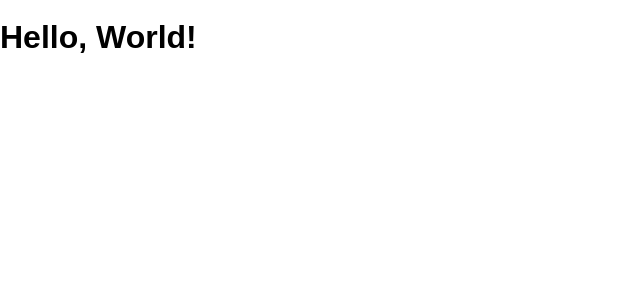
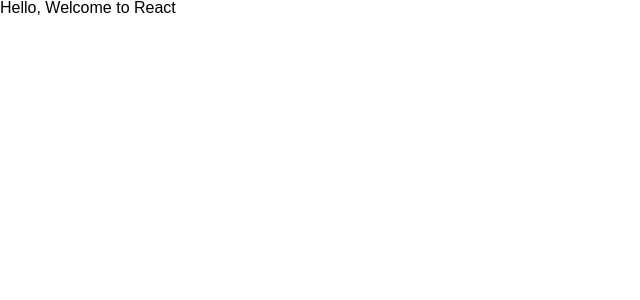
Before and after one commit to GarrettAnderson/intro-to-react, a React (Create React App) app: page / in a window 1280 px wide. Shown: the top 300 px of the page, without its empty margins (0-640 px from the left). Built offline with nearby package versions, Linux system fonts and the light colour scheme.

Commit message:
added react scripts so yarn start would work and allow for local dev. updated the app.js removed the helloworld component and added a section with some text

```diff
--- a/src/App.js
+++ b/src/App.js
@@ -3,7 +3,9 @@
 
 class App extends Component {
   render() {
-    return <HelloWorld />
+    return <section>
+      Hello, Welcome to React
+    </section>
   }
 }
 
```
Also changed, not shown: 2 other files (tests, documents, lock files or other folders).
